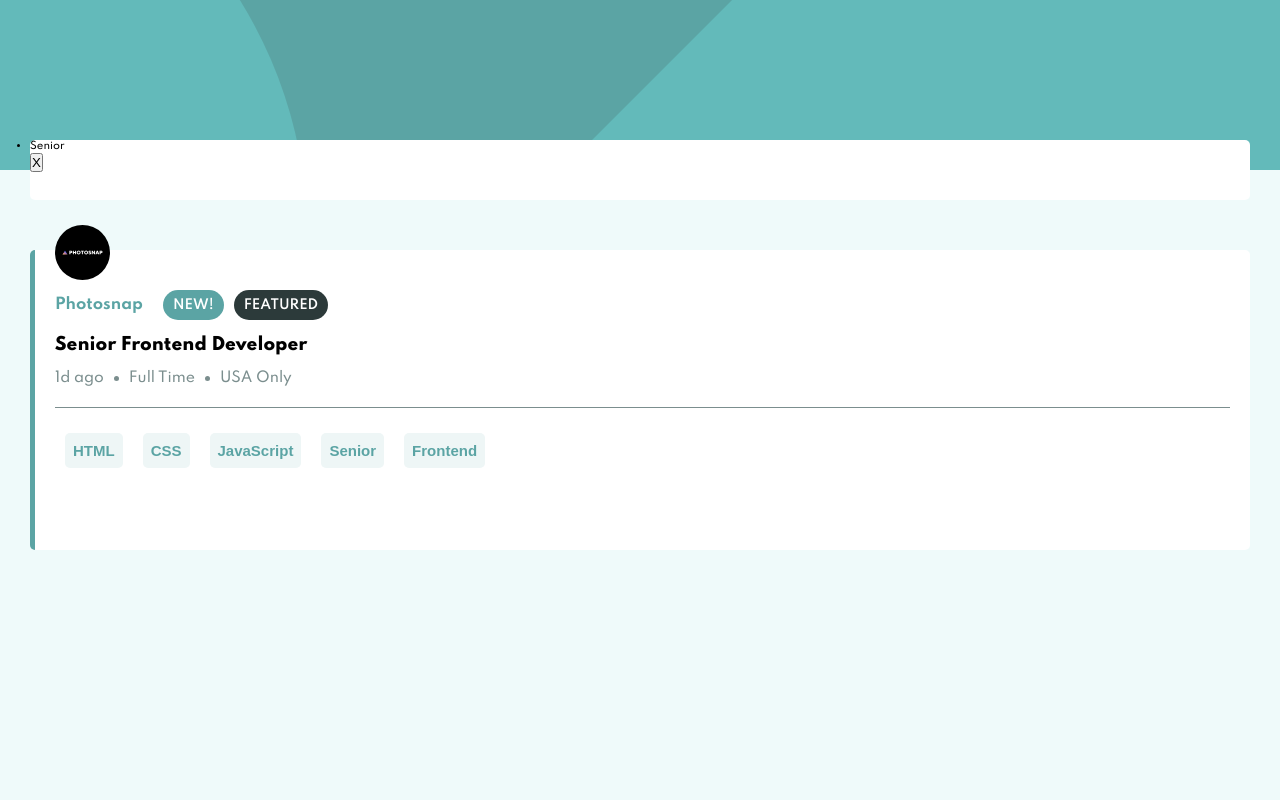
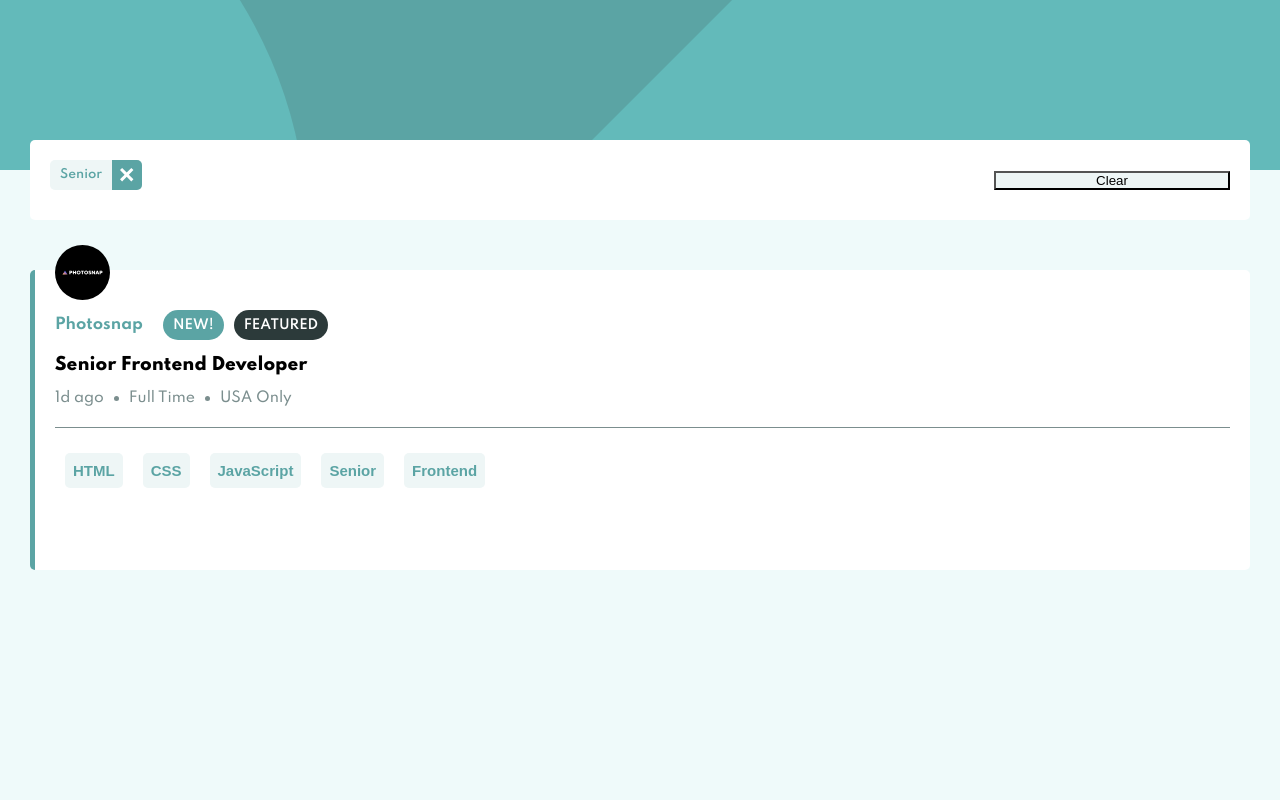
Before and after one commit to ankynator/job-list-S8, a React (Create React App) app: page / in a window 1280 px wide. Both pictures are taken after a click on the button "Senior". Shown: the top 800 px of the page. Built offline with nearby package versions, Linux system fonts and the light colour scheme.

Commit message:
estilizando los filters

```diff
--- a/src/components/CardFilter.js
+++ b/src/components/CardFilter.js
@@ -21,6 +21,7 @@ class CardFilter extends React.Component {
 
             }
           </ul>
+          <button className="CardFilter__clear">Clear</button>
         </div>
       </div>
     )
--- a/src/components/Filter.js
+++ b/src/components/Filter.js
@@ -1,4 +1,6 @@
 import React from 'react'
+
+import './styles/Filter.css'
 
 function Filter(props) {
 
@@ -7,7 +9,7 @@ function Filter(props) {
       <div>
         {props.language}
       </div>
-      <button onClick={props.onRemoveFilter} id={props.language}>X</button>
+      <button onClick={props.onRemoveFilter} id={props.language}></button>
     </div>
     // <button onClick={props.onRemoveFilter} id={props.language}>{props.language}</button>
   )
--- a/src/components/styles/Card.css
+++ b/src/components/styles/Card.css
@@ -92,7 +92,6 @@
   font-size: 1.5rem;
   font-weight: 700;
   cursor: pointer;
-
 }
 
 .Card__tags > li > button:focus {
--- a/src/components/styles/CardFilter.css
+++ b/src/components/styles/CardFilter.css
@@ -11,4 +11,19 @@
   background-color: #ffffff;
   border-radius: 5px;
   margin-top: -3rem;
+  padding: 2rem;
+  display: flex;
+  align-items: center;
 }
+
+.CardFilter > ul {
+  list-style: none;
+  display: flex;
+  width: 80%;
+  flex-wrap: wrap;
+}
+
+.CardFilter__clear {
+  width: 20%;
+  background-color: var(--light-grayish-cyan-filter);
+}
--- /dev/null
+++ b/src/components/styles/Filter.css
@@ -0,0 +1,31 @@
+.Filter {
+  background-color: var(--light-grayish-cyan-filter);
+  border: none;
+  border-radius: 5px;
+  display: flex;
+  align-items: center;
+  margin: 0 1rem 1rem 0;
+  font-size: 1.2rem;
+  font-weight: 600;
+  padding-left: 1rem ;
+  color: var(--dark-cyan);
+}
+
+.Filter > button {
+
+  background: url('../../images/icon-remove.svg'), var(--dark-cyan);
+  background-repeat: no-repeat;
+  background-position: center;
+  height: 3rem;
+  width: 3rem;
+  display: flex;
+  justify-content: center;
+  align-items: center;
+  margin-left: 1rem;
+  border: none;
+  border-radius: 0 5px 5px 0;
+}
+
+.Filter > button:focus {
+  outline: none;
+}
```
Also changed, not shown: 1 other file (tests, documents, lock files or other folders).
